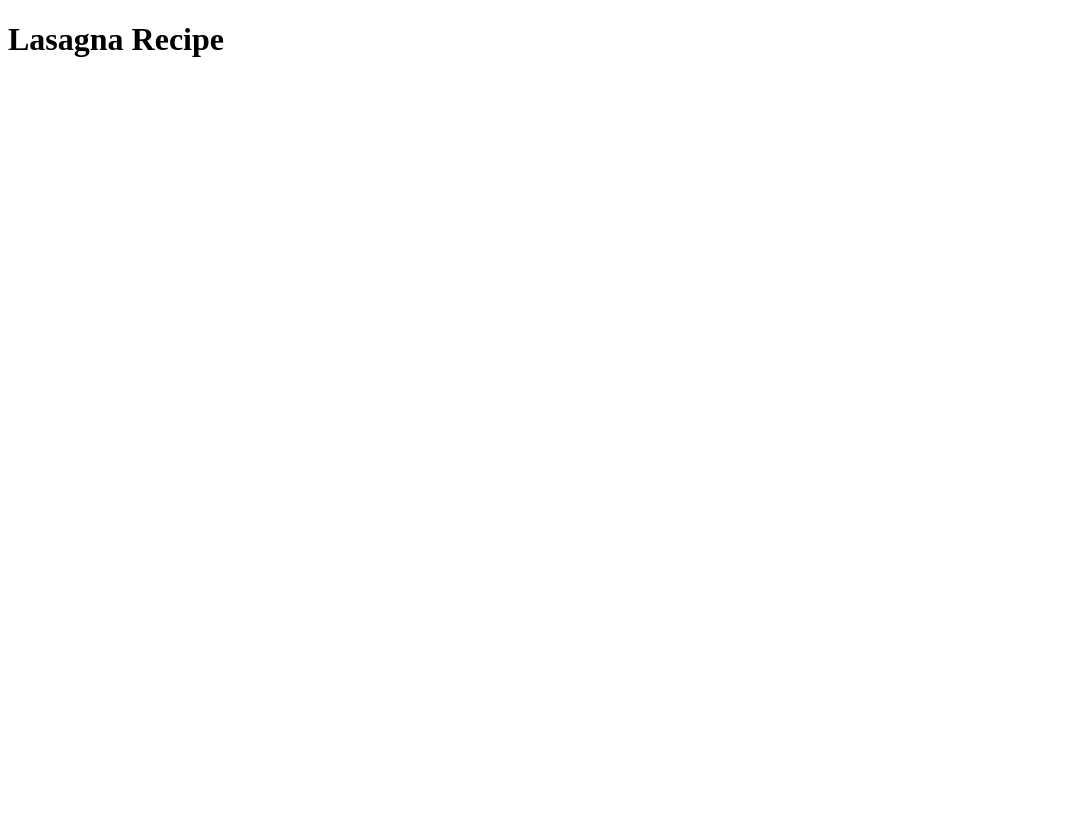
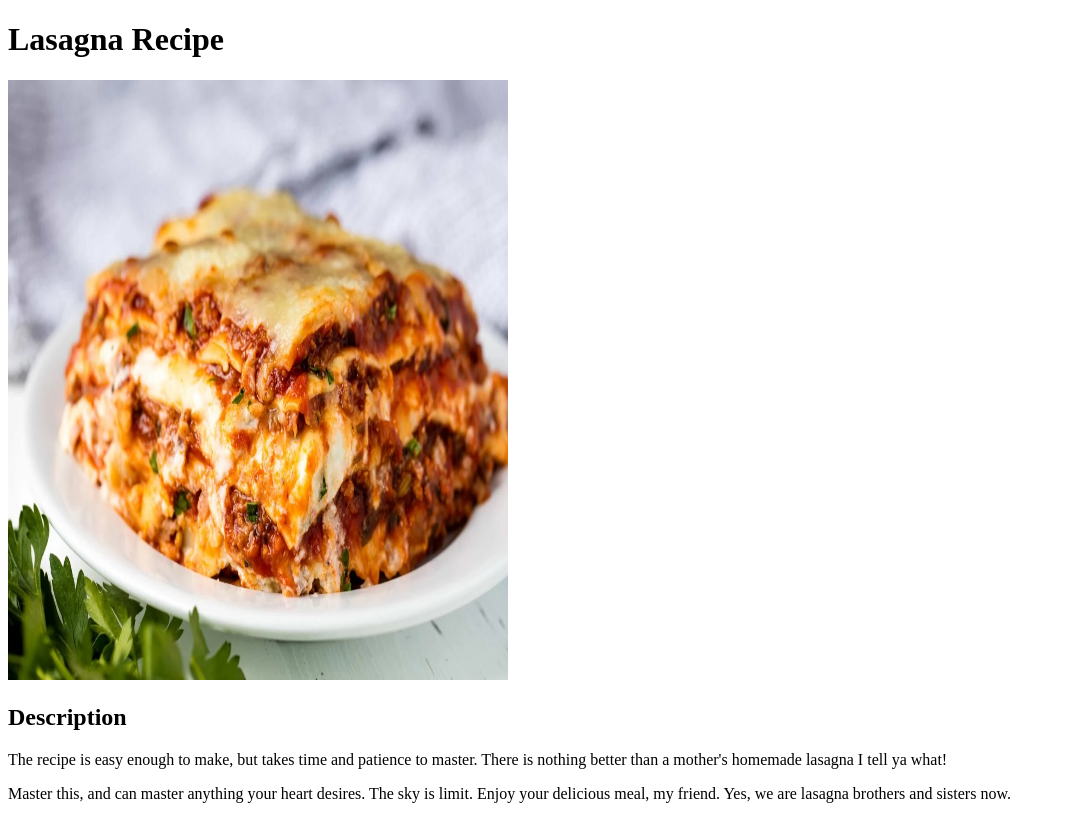
Before and after one commit to hiticasj/odins-recipes2, a plain HTML site: page recipes/lasagna.html in a window 1280 px wide. Shown: the whole page, without its empty margins (0-1065 px from the left). Drawn offline with Linux system fonts and the light colour scheme.

Commit message:
Added Description and p elements

```diff
--- a/recipes/lasagna.html
+++ b/recipes/lasagna.html
@@ -8,5 +8,9 @@
 </head>
 <body>
     <h1>Lasagna Recipe</h1>
+    <img src="lasagna_pic2.jpg" alt="Lasagna Pic" width="500" height="600">
+    <h2>Description</h2>
+    <p>The recipe is easy enough to make, but takes time and patience to master. There is nothing better than a mother's homemade lasagna I tell ya what!</p>
+    <p>Master this, and can master anything your heart desires. The sky is limit. Enjoy your delicious meal, my friend. Yes, we are lasagna brothers and sisters now.</p>
 </body>
 </html>
```
